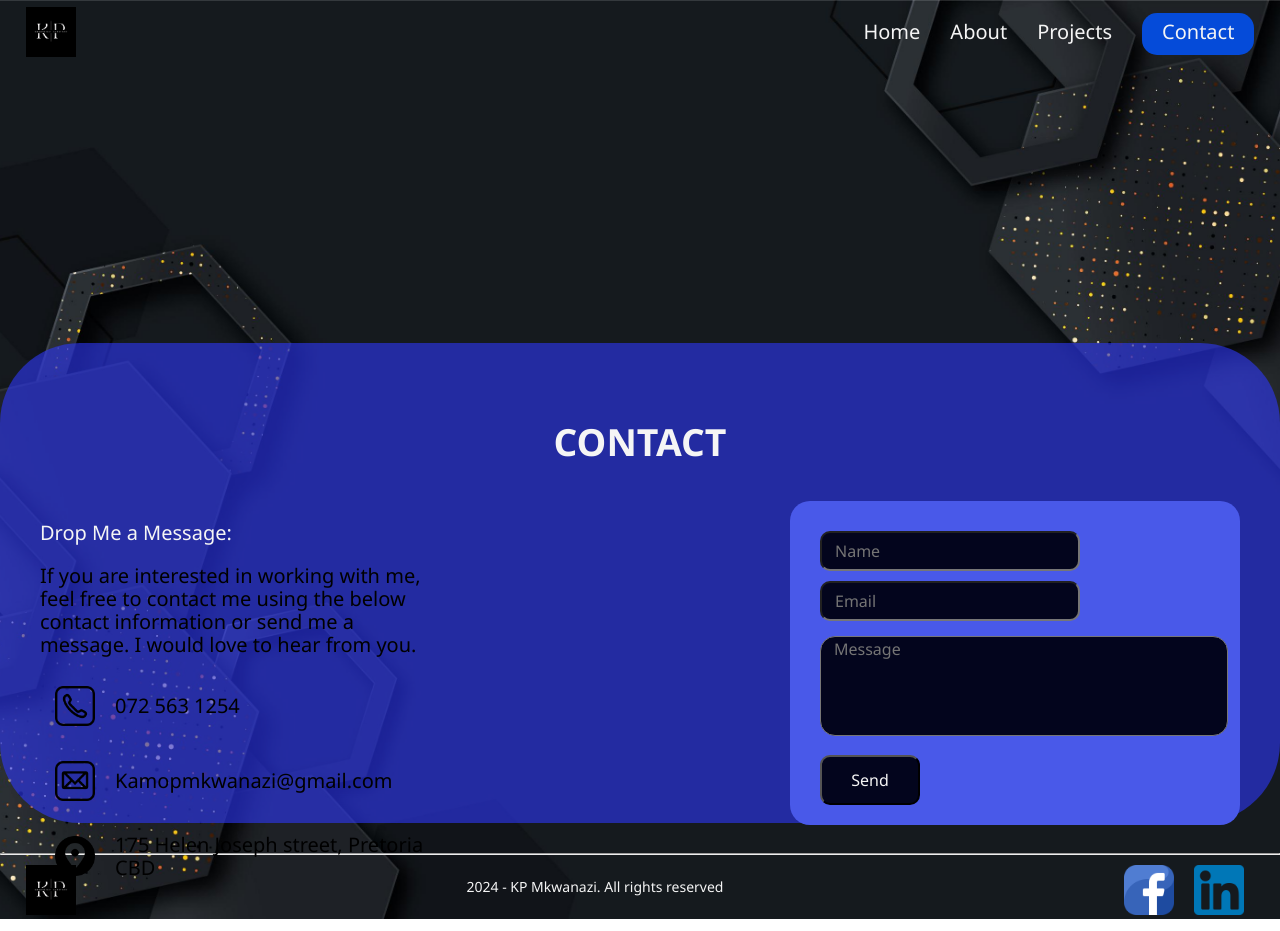
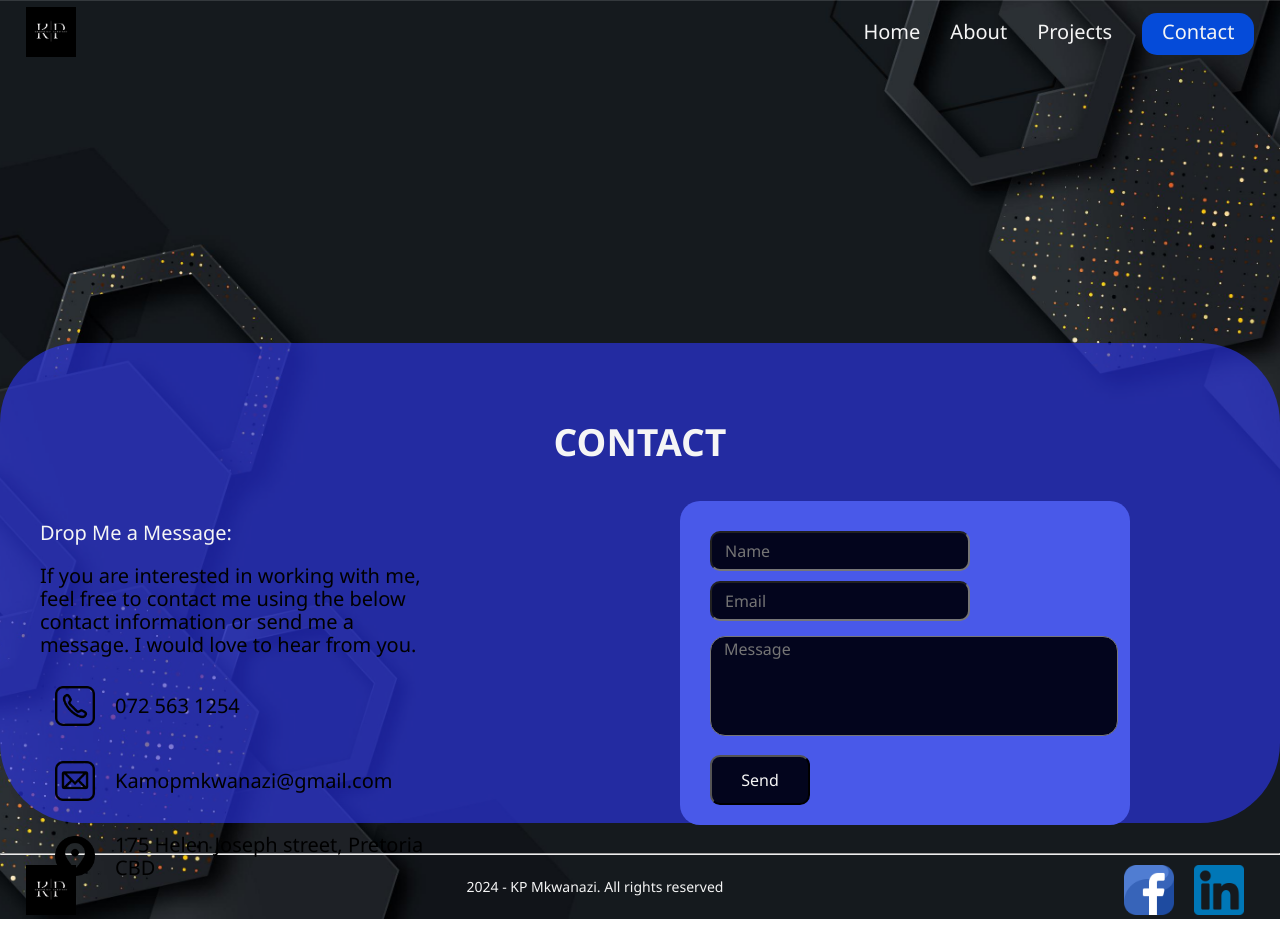
Before and after one commit to kaymkwanazi/Portfolio, a React (Vite) app: page /contact in a window 1280 px wide. Built offline with nearby package versions, Linux system fonts and the light colour scheme.

Commit message:
minor fixes

```diff
--- a/package.json
+++ b/package.json
@@ -24,6 +24,7 @@
     "eslint-plugin-react": "^7.34.3",
     "eslint-plugin-react-hooks": "^4.6.2",
     "eslint-plugin-react-refresh": "^0.4.7",
+    "gh-pages": "^6.1.1",
     "vite": "^5.3.4"
   }
 }
--- a/src/index.css
+++ b/src/index.css
@@ -117,7 +117,7 @@ ul li:nth-child(4) :hover{
   font-size: 16px;
   font-weight: bold;
 }
-/* ------------PROJECT--------------------- */
+/* ------------PROJECTs--------------------- */
 .portfolio{
   color: #f5f5f5;
 }
@@ -206,11 +206,13 @@ p label{
 }
 .row{
   display: flex;
-
+  justify-content: space-between;
+  /* gap: 10rem; */
 }
 form {
-  float: right;
   width: 50%;
+  min-width: 250px;
+  margin-left: 30%;
 
 }
 form input {
```
Also changed, not shown: 1 other file (tests, documents, lock files or other folders).
